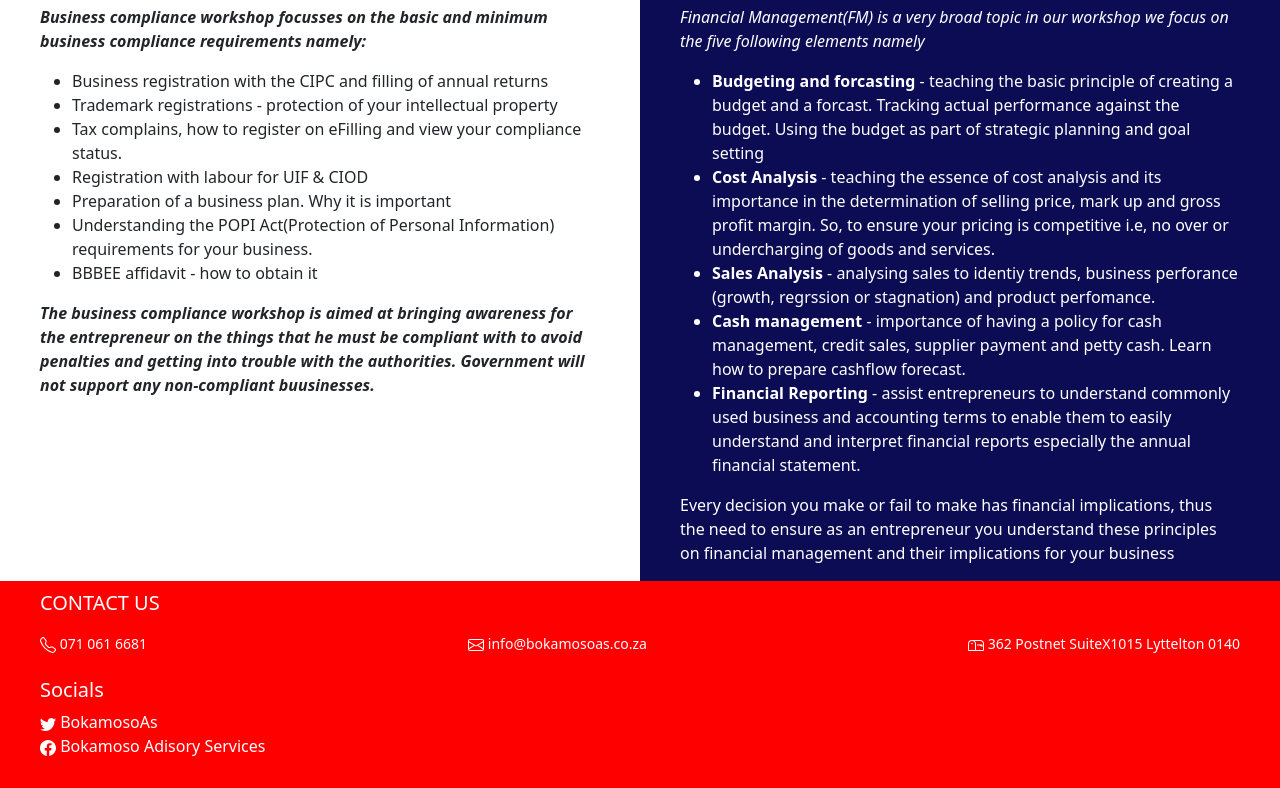
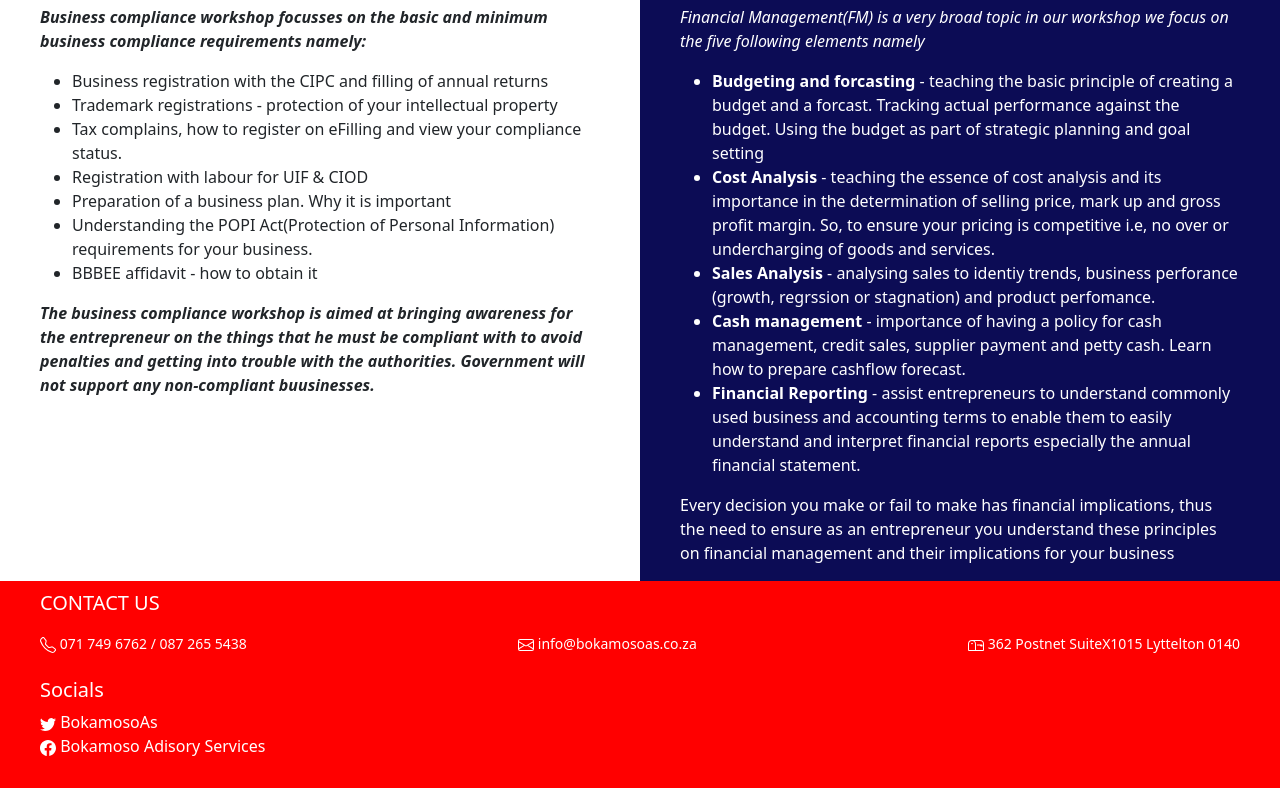
Before and after one commit to codegithm/Bokamoso, a website: page index.html in a window 1280 px wide. Shown: the part 785-1573 px from the top of the page. Drawn offline with nearby package versions, Linux system fonts and the light colour scheme.

Commit message:
added links

```diff
--- a/index.html
+++ b/index.html
@@ -161,13 +161,13 @@
           <svg xmlns="http://www.w3.org/2000/svg" width="16" height="16" fill="currentColor" class="bi bi-telephone" viewBox="0 0 16 16">
               <path d="M3.654 1.328a.678.678 0 0 0-1.015-.063L1.605 2.3c-.483.484-.661 1.169-.45 1.77a17.568 17.568 0 0 0 4.168 6.608 17.569 17.569 0 0 0 6.608 4.168c.601.211 1.286.033 1.77-.45l1.034-1.034a.678.678 0 0 0-.063-1.015l-2.307-1.794a.678.678 0 0 0-.58-.122l-2.19.547a1.745 1.745 0 0 1-1.657-.459L5.482 8.062a1.745 1.745 0 0 1-.46-1.657l.548-2.19a.678.678 0 0 0-.122-.58L3.654 1.328zM1.884.511a1.745 1.745 0 0 1 2.612.163L6.29 2.98c.329.423.445.974.315 1.494l-.547 2.19a.678.678 0 0 0 .178.643l2.457 2.457a.678.678 0 0 0 .644.178l2.189-.547a1.745 1.745 0 0 1 1.494.315l2.306 1.794c.829.645.905 1.87.163 2.611l-1.034 1.034c-.74.74-1.846 1.065-2.877.702a18.634 18.634 0 0 1-7.01-4.42 18.634 18.634 0 0 1-4.42-7.009c-.362-1.03-.037-2.137.703-2.877L1.885.511z"/>
             </svg>
-          <span> 071 061 6681</span>
+          <span> <a href="tel:071-749-6762">071 749 6762</a> / <a href="087-265-5438">087 265 5438</a></span>
         </div>
         <div class="e-mail">
           <svg xmlns="http://www.w3.org/2000/svg" width="16" height="16" fill="currentColor" class="bi bi-envelope" viewBox="0 0 16 16">
               <path d="M0 4a2 2 0 0 1 2-2h12a2 2 0 0 1 2 2v8a2 2 0 0 1-2 2H2a2 2 0 0 1-2-2V4Zm2-1a1 1 0 0 0-1 1v.217l7 4.2 7-4.2V4a1 1 0 0 0-1-1H2Zm13 2.383-4.708 2.825L15 11.105V5.383Zm-.034 6.876-5.64-3.471L8 9.583l-1.326-.795-5.64 3.47A1 1 0 0 0 2 13h12a1 1 0 0 0 .966-.741ZM1 11.105l4.708-2.897L1 5.383v5.722Z"/>
             </svg>
-          <span>info@bokamosoas.co.za</span>
+          <span><a href="mailto:info@bokamosoas.co.za? subject: info">info@bokamosoas.co.za</a></span>
         </div>
         <div class="postal">
           <svg xmlns="http://www.w3.org/2000/svg" width="16" height="16" fill="currentColor" class="bi bi-mailbox" viewBox="0 0 16 16">
--- a/style.css
+++ b/style.css
@@ -288,3 +288,9 @@ html {
   text-decoration: none;
   color: #fff;
 }
+.cell a,
+.e-mail a {
+  text-decoration: none;
+  color: #fff;
+  font-weight: 400;
+}
```
